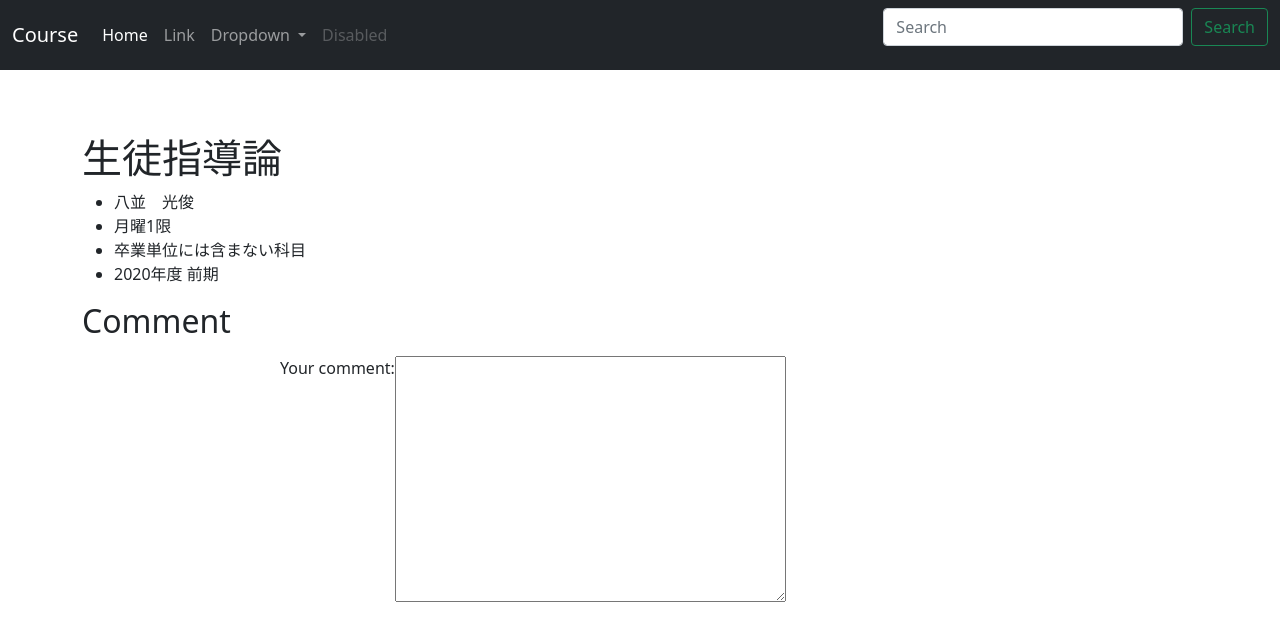
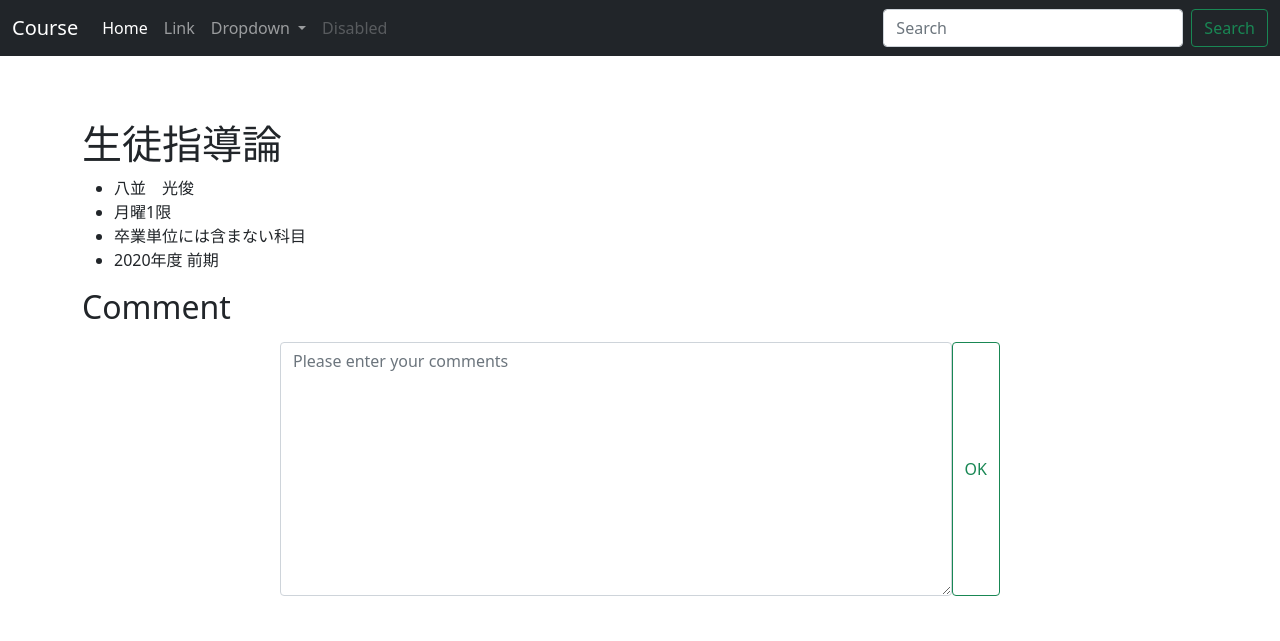
Before and after one commit to xieweicong/course_evaluation, a Django app: page /courses/2/ in a window 1280 px wide. Shown: the top 641 px of the page. Run offline with Django 3.2, Linux system fonts and the light colour scheme; data comes from the database, SQL or seed files in the repository; both versions use the stored data as it was after the commit; some libraries are stand-ins or nearby versions.

Commit message:
comment1.1

```diff
--- a/mysite/courses/forms.py
+++ b/mysite/courses/forms.py
@@ -4,4 +4,4 @@ class NameForm(forms.Form):
     name = forms.CharField(widget=forms.TextInput(attrs={'placeholder': 'Search', 'style': 'width: 300px;', 'class': 'form-control me-2'}))
 
 class CommentForm(forms.Form):
-    your_comment = forms.CharField(label='Your comment', max_length=500, widget=forms.Textarea)
+    your_comment = forms.CharField(label='Your comment', max_length=500, widget=forms.Textarea(attrs={'placeholder': 'Please enter your comments', 'class': 'form-control'}))
--- a/mysite/templates/courses/detail.html
+++ b/mysite/templates/courses/detail.html
@@ -17,8 +17,10 @@
   <div class="row justify-content-center">
     <div class="col-8">
       <form class="d-flex" action="/courses/{{ course.id }}/" method="post">
-        {% csrf_token %} {{ commentform }}
+        {% csrf_token %} {{ commentform.your_comment }}
+        <button class="btn btn-outline-success" type="submit">OK</button>
       </form>
+
     </div>
   </div>
 </div>
--- a/mysite/templates/courses/index.html
+++ b/mysite/templates/courses/index.html
@@ -6,8 +6,8 @@
   <ul>
     <div class="row">
       {% for course in course_list %}
-      <div class="col-3">
-        <div class="shadow-sm p-3 mb-5 bg-white rounded card card__one">
+      <div class="col-sm-6 col-xl-3">
+        <div class="shadow-sm p-3 mb-5 bg-white rounded card card__one" style="width: 100%;">
           <div class="card__desc">
             <h3><a href="/courses/{{ course.id }}/">{{ course.course_name }}</a></h3>
             <p>{{ course.teacher_name }}</p>
--- a/mysite/templates/share_layout/nav.html
+++ b/mysite/templates/share_layout/nav.html
@@ -43,7 +43,7 @@
         </li>
       </ul>
 
-      <form class="d-flex" action="/" method="post">
+      <form class="d-flex form-inline my-2 my-lg-0" action="/" method="post">
         {% csrf_token %} {{ form.name }}
         <button class="btn btn-outline-success" type="submit">Search</button>
       </form>
```
Also changed, not shown: mysite/db.sqlite3.
